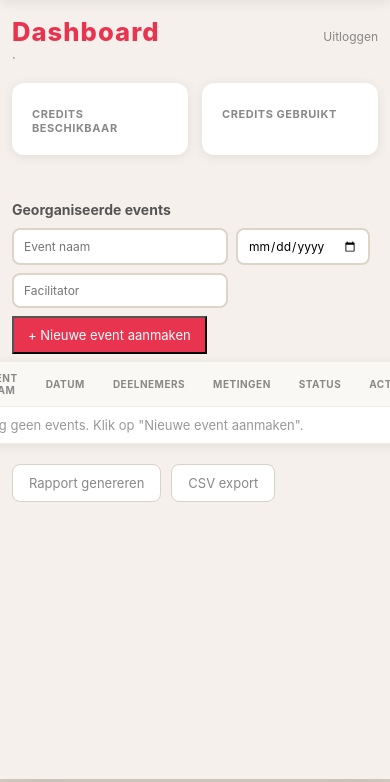
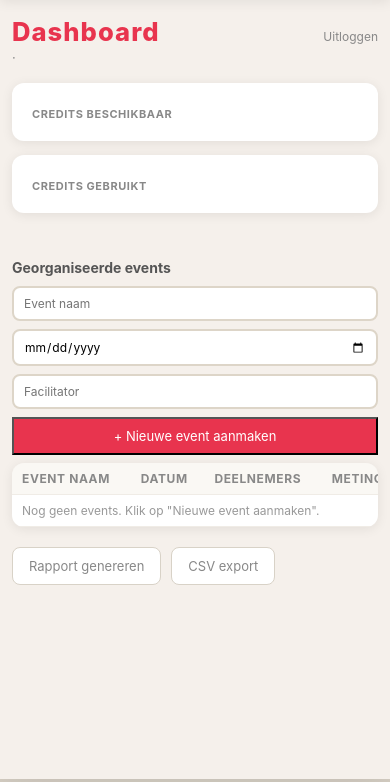
Before and after one commit to paulpannevis-svg/stresschecker, a Python web app: template templates/vb/dashboard.html in a window 390 px wide. Shown: the part 62-844 px from the top of the page. Run offline with Jinja, Linux system fonts and the light colour scheme; the template is opened without the code that fills it, so the values that code supplies are empty.

Commit message:
VB dashboard mobiel: horizontale scroll-wrapper om events-tabel (ACTIES niet meer afgesneden) + @media 680px (credits stapelen, form full-width)
Co-Authored-By: Claude Opus 4.8 (1M context) <noreply@anthropic.com>

```diff
--- a/templates/vb/dashboard.html
+++ b/templates/vb/dashboard.html
@@ -19,13 +19,23 @@
   .vb-form{margin:0;display:flex;gap:8px;flex-wrap:wrap}
   .vb-form input{padding:8px 10px;font-size:12px;border:2px solid #DDD5C8;border-radius:8px;background:#fff;font-family:inherit}
   .vb-newcode{background:#e8f5ee;border:1px solid #b8e0c8;border-radius:10px;padding:14px 16px;margin-bottom:18px;width:100%}
-  .vb-table{width:100%;border-collapse:collapse;background:#fff;border-radius:12px;box-shadow:0 2px 12px rgba(0,0,0,.08);overflow:hidden}
+  /* Horizontale scroll-omhulling: op smalle schermen mag de 6-koloms-tabel (incl. ACTIES)
+     niet afgesneden worden — wrapper scrollt i.p.v. de kolommen te pletten/af te kappen. */
+  .vb-tablewrap{width:100%;overflow-x:auto;-webkit-overflow-scrolling:touch;border-radius:12px;box-shadow:0 2px 12px rgba(0,0,0,.08)}
+  .vb-table{width:100%;border-collapse:collapse;background:#fff;overflow:hidden}
   .vb-table th,.vb-table td{padding:10px 14px;text-align:left;font-size:13px;border-bottom:1px solid #f0ece6}
   .vb-table th{background:#faf8f4;color:#888;text-transform:uppercase;font-size:10px;letter-spacing:.05em}
   .vb-empty{padding:22px 14px;color:#999;font-size:13px;text-align:center}
-  .vb-rowbtn{padding:4px 8px;font-size:.75rem;color:#fff;border-radius:6px;text-decoration:none;display:inline-block}
+  .vb-rowbtn{padding:4px 8px;font-size:.75rem;color:#fff;border-radius:6px;text-decoration:none;display:inline-block;white-space:nowrap}
   .vb-actions{margin-top:20px;display:flex;gap:10px;flex-wrap:wrap;width:100%}
   .vb-actions button{padding:10px 16px;border:1px solid #d8d2c7;border-radius:8px;background:#fff;color:#888;font-size:13px;cursor:not-allowed}
+  /* Mobiel: credits-kaarten elk volle breedte; tabel houdt min-breedte zodat de wrapper scrollt. */
+  @media (max-width:680px){
+    .vb-stat{flex-basis:100%}
+    .vb-table{min-width:560px}
+    .vb-table th,.vb-table td{padding:8px 10px;font-size:12px}
+    .vb-form input,.vb-form button{flex:1 1 100%}
+  }
 </style>
 {% endblock %}
 {% block content %}
@@ -59,6 +69,7 @@
     </form>
   </div>
 
+  <div class="vb-tablewrap">
   <table class="vb-table">
     <thead>
       <tr><th>Event naam</th><th>Datum</th><th>Deelnemers</th><th>Metingen</th><th>Status</th><th>Acties</th></tr>
@@ -84,6 +95,7 @@
       {% endfor %}
     </tbody>
   </table>
+  </div>
 
   <div class="vb-actions">
     <button type="button" disabled title="Volgt">Rapport genereren</button>
```
